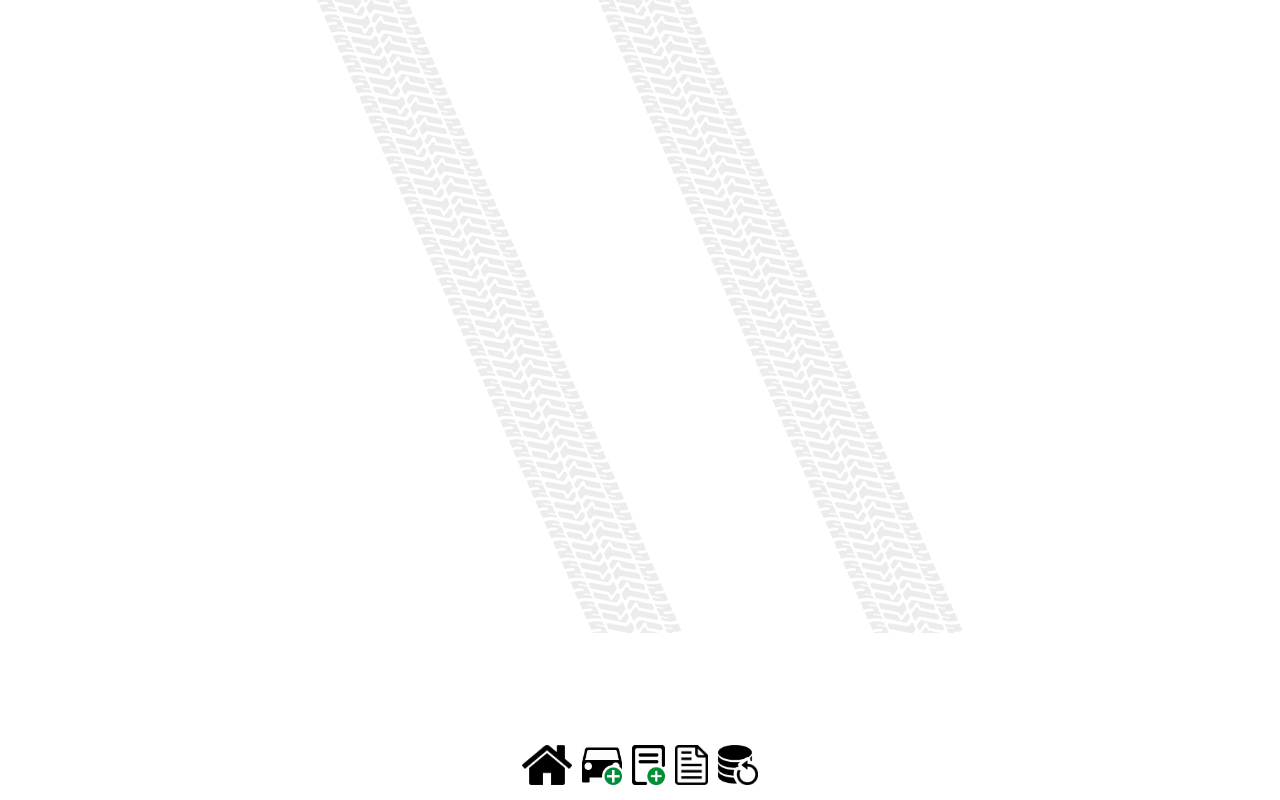
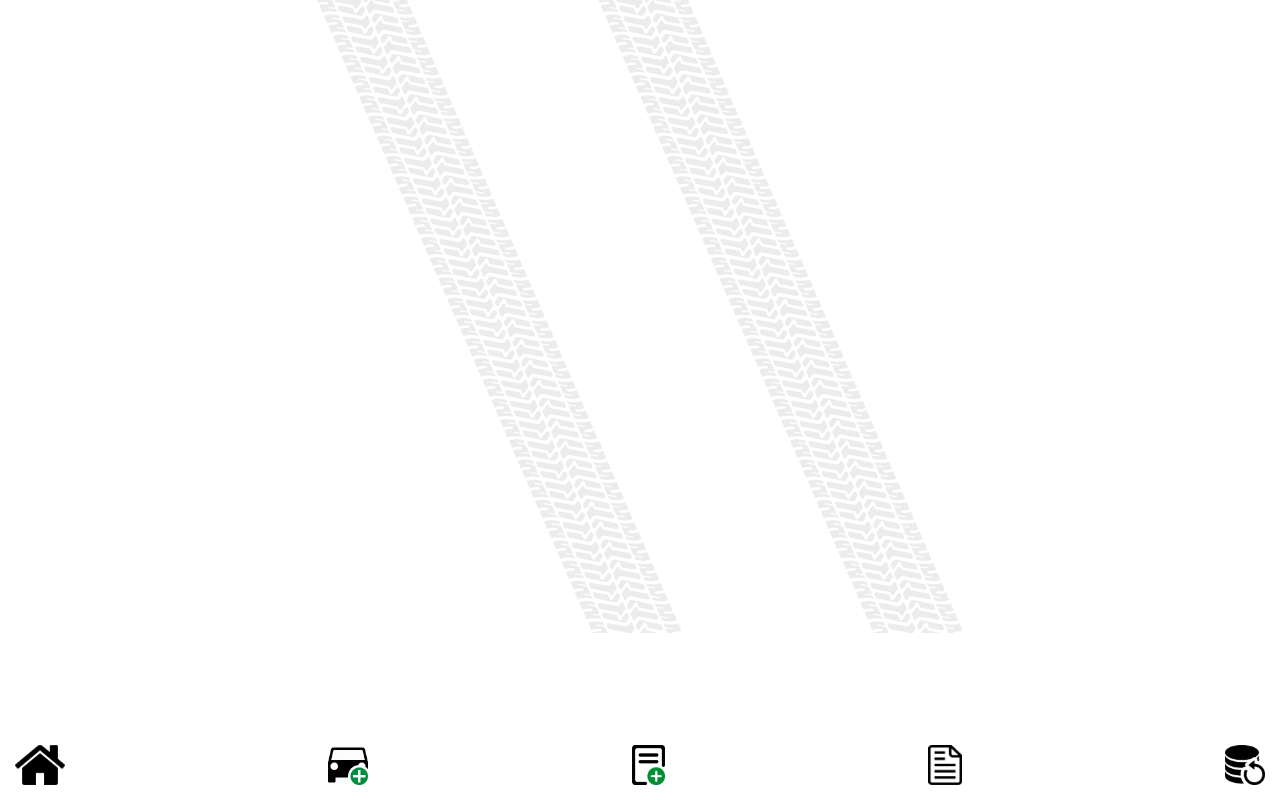
Before and after one commit to kymec/car_journal, a React app: page / in a window 1280 px wide. Built offline with nearby package versions, Linux system fonts and the light colour scheme.

Commit message:
растянул панель навигации

```diff
--- a/style.css
+++ b/style.css
@@ -20,7 +20,11 @@ h3 {
     max-width: 600px;
     padding-left: 5px;
 }
-#menu {
+#menu nav{
+    display: flex;
+    flex-direction: row;
+    justify-content: space-between;
+    flex-wrap: wrap;
     text-align: center;
     margin: 10px 10px;
 }
```
